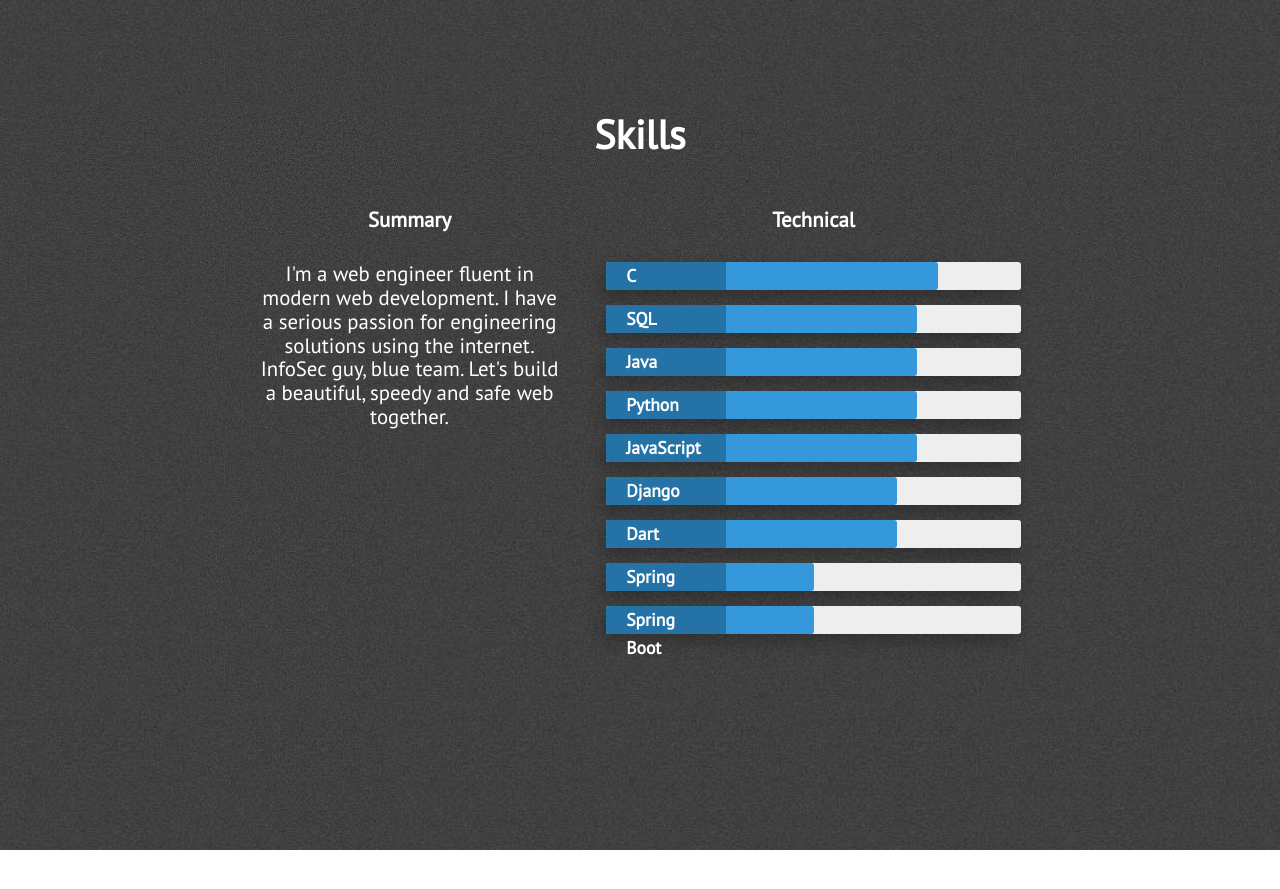
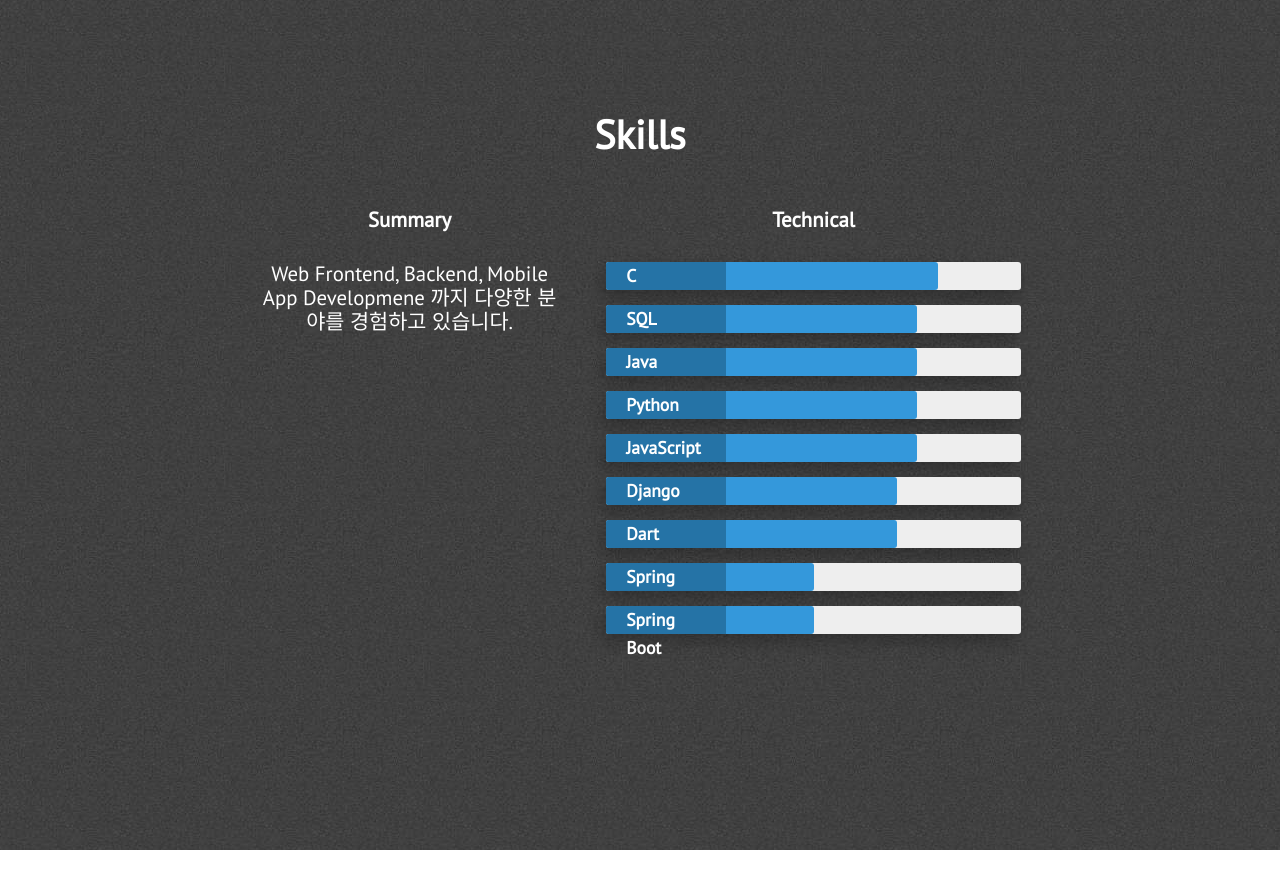
Before and after one commit to yeongheun/yeongheun, a Jekyll site: the page built from index.html, in a window 1280 px wide and 900 px high, scrolled down 2050 px. Shown: the top 889 px of the window. Built offline with Jekyll 4.4.1, drawn with Linux system fonts in a browser that asks for light colours; nearby versions of some CDN libraries.

Commit message:
[style] : techstack summary update

```diff
--- a/_includes/skills.html
+++ b/_includes/skills.html
@@ -8,7 +8,7 @@
                 <div class="what-i-do">
                     <h3 class="center-align skills-subsection">Summary</h3>
                     <p class="paragraph-text center-align">
-                        I'm a web engineer fluent in modern web development. I have a serious passion for engineering solutions using the internet. InfoSec guy, blue team. Let's build a beautiful, speedy and safe web together.
+                        Web Frontend, Backend, Mobile App Developmene 까지 다양한 분야를 경험하고 있습니다.
                     </p>
                 </div>
                 <div class="technical-skills">
```
